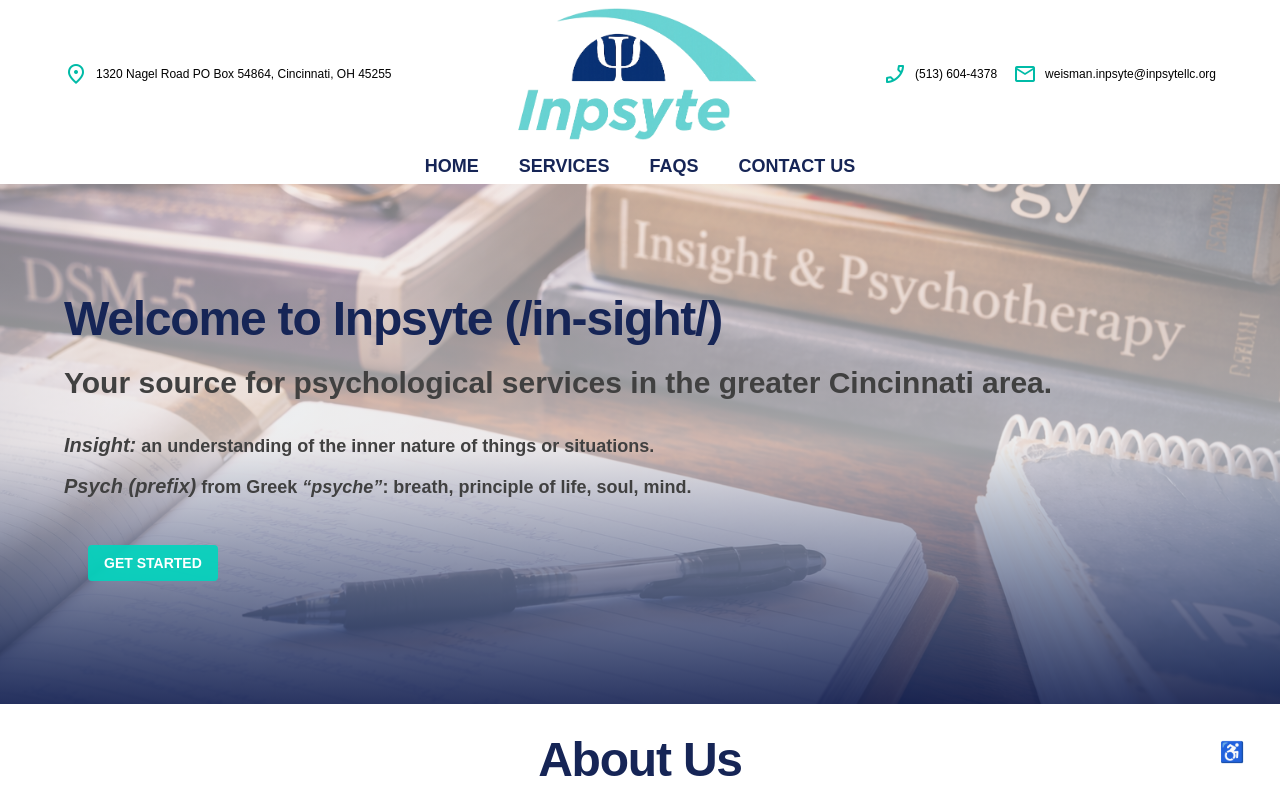
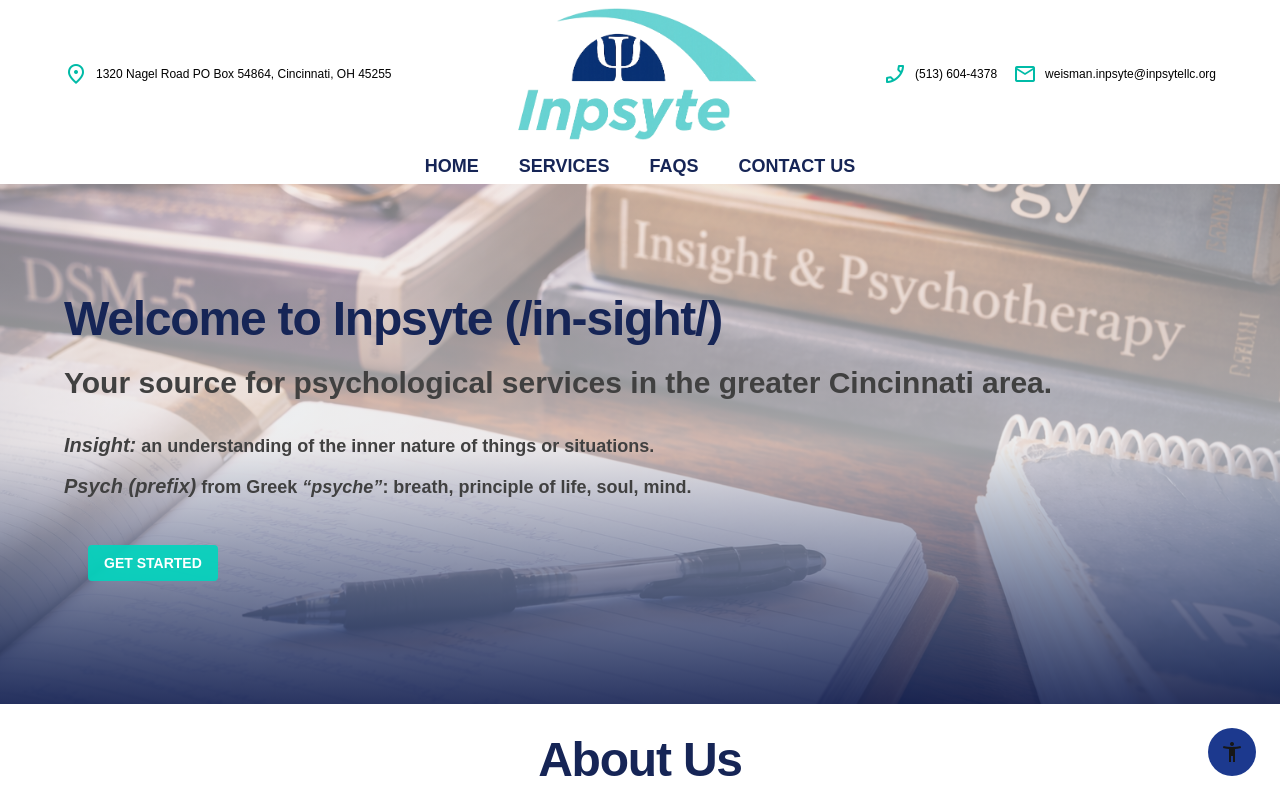
Before and after one commit to Inpsyte-LLC/primary-site, a Next.js app: page / in a window 1280 px wide. Shown: the top 800 px of the page. Built offline with nearby package versions, Linux system fonts and the light colour scheme; a web font is replaced by a local one.

Commit message:
accessibility icon update

```diff
--- a/components/AccessibilityMenu.tsx
+++ b/components/AccessibilityMenu.tsx
@@ -100,7 +100,7 @@ export default function AccessibilityMenu() {
           <button
             ref={openerRef}
             type="button"
-            className="h-12 w-12 rounded-full text-xl outline-none focus:ring-4 focus:ring-teal-500/30"
+            className="h-12 w-12 bg-blue-900 rounded-full flex items-center justify-center text-xl outline-none focus:ring-4 focus:ring-teal-500/30"
             aria-haspopup="dialog"
             aria-expanded={open}
             aria-controls="a11y-dialog"
@@ -108,7 +108,9 @@ export default function AccessibilityMenu() {
             title="Accessibility options"
             onClick={() => setOpen(true)}
           >
-            ♿
+            <span className="material-symbols-outlined">
+              accessibility_new
+            </span>
           </button>
         </div>
       </div>
```
